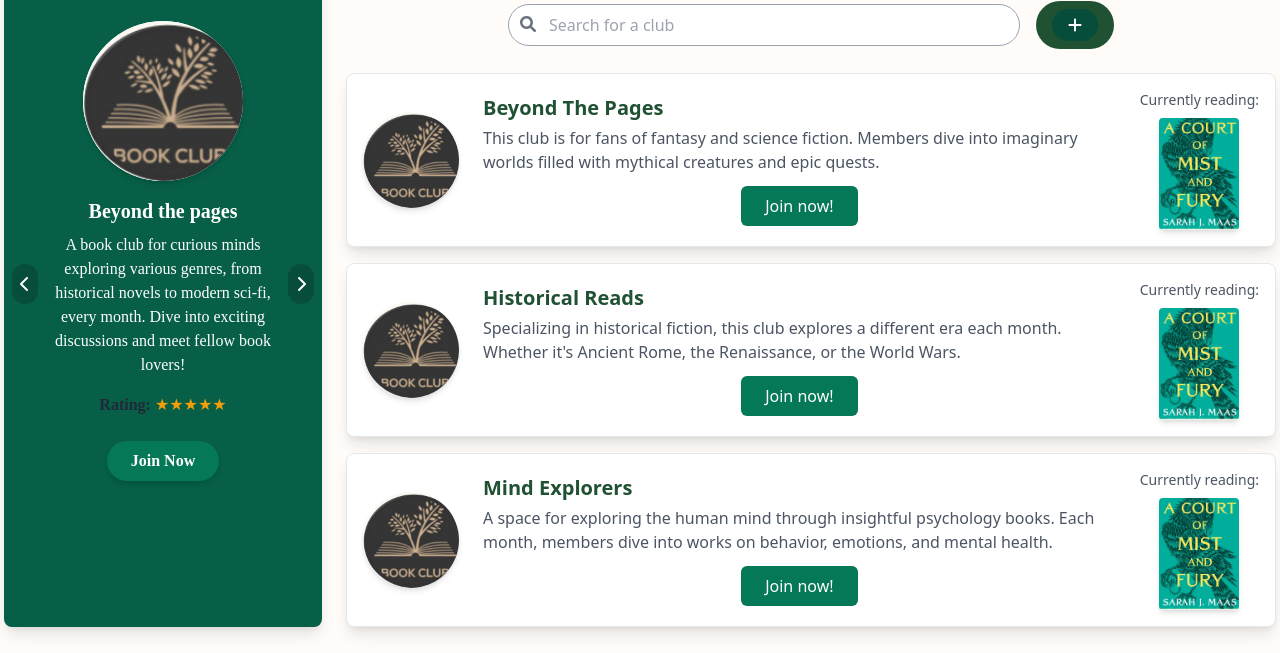
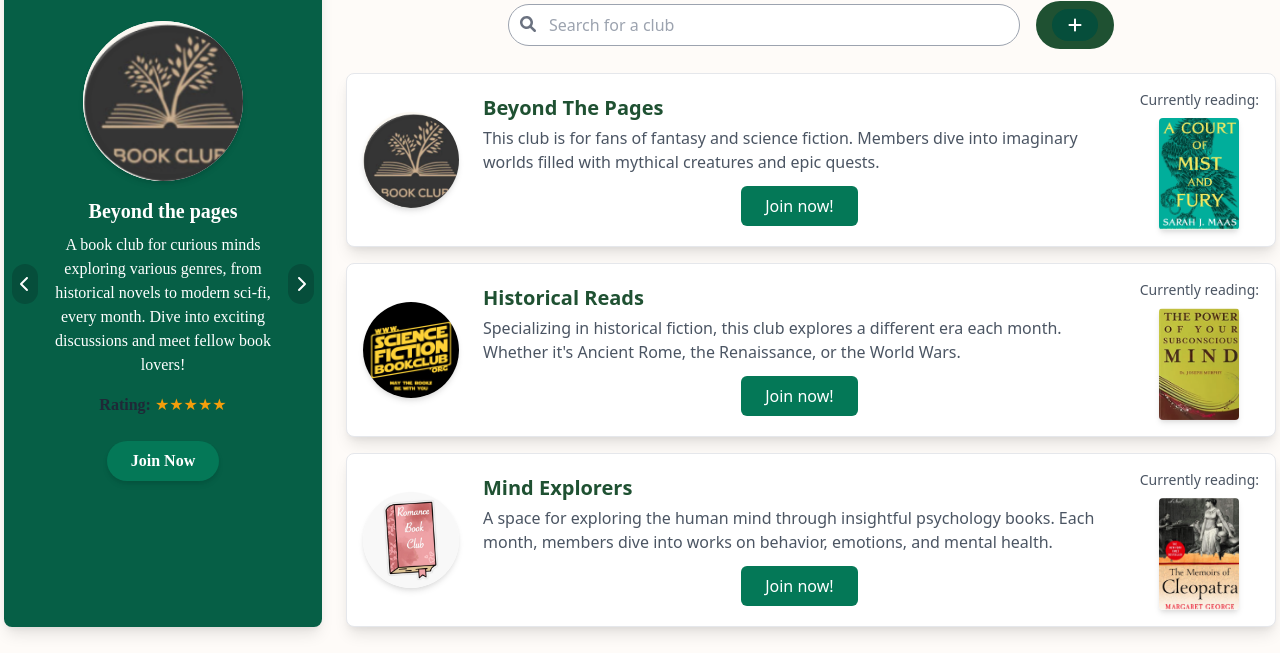
Before and after one commit to Yassmineattar/Bookworm_tailwind, a website: page dist/clubs.html in a window 1280 px wide. Shown: the part 147-800 px from the top of the page. Drawn offline with nearby package versions, Linux system fonts and the light colour scheme.

Commit message:
update club images Clubs.js

```diff
--- a/dist/Clubs.js
+++ b/dist/Clubs.js
@@ -6,13 +6,13 @@ const slidesData = [
         rating: '★★★★★'
     },
     {
-        imgSrc: 'images/club1.png',
+        imgSrc: 'images/club2.png',
         title: 'Adventure Seekers',
         description: 'For those who love thrillers and adventures, this club brings together fans of heart-pounding novels and epic sagas. Join us for an exhilarating reading experience!',
         rating: '★★★★☆'
     },
     {
-        imgSrc: 'images/club1.png',
+        imgSrc: 'images/club3.png',
         title: 'History Buffs',
         description: 'A club for history enthusiasts! Each month we dive into different historical periods, bringing the past to life through captivating discussions and shared insights.',
         rating: '★★★★★'
@@ -88,15 +88,15 @@ const clubs = [
     {
         title: "Historical Reads",
         description: "Specializing in historical fiction, this club explores a different era each month. Whether it's Ancient Rome, the Renaissance, or the World Wars.",
-        image: "images/club1.png",
-        currentlyReading: "images/book1.png",
+        image: "images/club2.jpg",
+        currentlyReading: "images/book2.png",
         rating: "★★★★☆"
     },
     {
         title: "Mind Explorers",
         description: "A space for exploring the human mind through insightful psychology books. Each month, members dive into works on behavior, emotions, and mental health.",
-        image: "images/club1.png",
-        currentlyReading: "images/book1.png",
+        image: "images/club3.jpg",
+        currentlyReading: "images/book3.png",
         rating: "★★★★★"
     },
 
```
Also changed, not shown: dist/index.html (+1 -1 lines).
